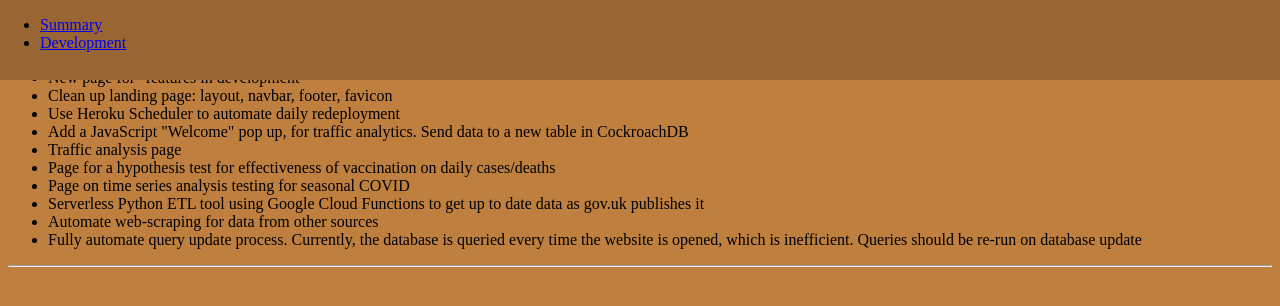
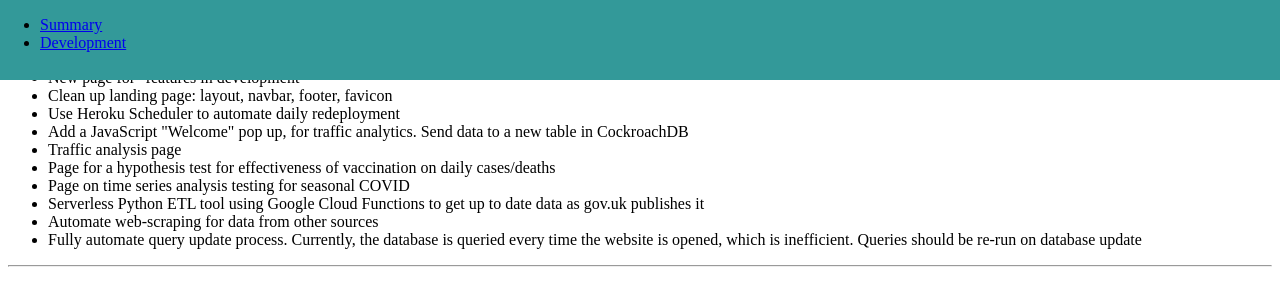
Before and after one commit to ArjunNiranjan1/covid19Project, a Flask app: page /features/ in a window 1280 px wide. Shown: the top 306 px of the page. Run offline with Flask 2, Linux system fonts and the light colour scheme; parts of the project's set-up code (start-up, migrations or seed data) failed here and were passed over.

Commit message:
better colors

```diff
--- a/static/main.css
+++ b/static/main.css
@@ -1,9 +1,9 @@
 body {
-	background-color: #BF7F3F;
+	background-color: white;
 }
 
 header {
-	background-color: #996633;
+	background-color: #339999;
     position: fixed;
     top: 0;
     left: 0;
```
